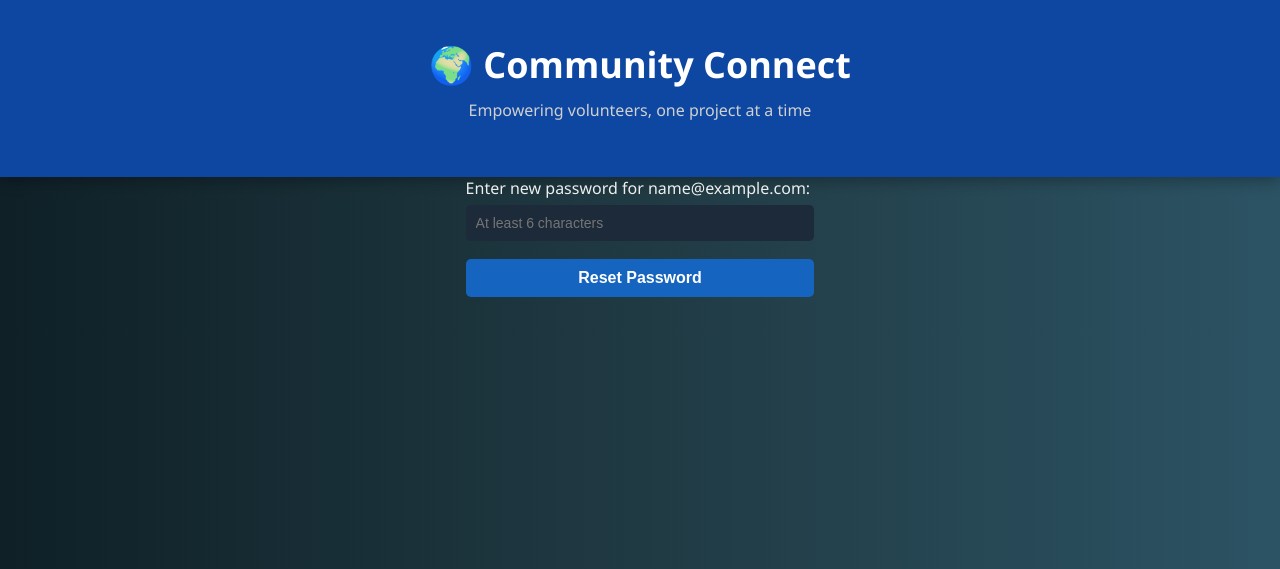
After one commit to Ashok-Joshi/community_connect, a Flask app: template templates/reset_password.html in a window 1280 px wide. The commit adds this page. Shown: the top 569 px of the page. Run offline with Flask 3, Linux system fonts and the light colour scheme; the template is opened without the code that fills it: most values are stand-ins (such as "Sample title", 1, 10 or a date in 2020).

Commit message:
Added Forgot password and Reset password functionality

```diff
--- a/app.py
+++ b/app.py
@@ -60,6 +60,44 @@ def login():
 def dashboard():
     return render_template('dashboard.html')
 
+# Add Route: Forgot password page
+
+@app.route('/forgot-password', methods=['GET', 'POST'])
+def forgot_password():
+    if request.method == 'POST':
+        email = request.form['email']
+        user = User.query.filter_by(email=email).first()
+
+        if not user:
+            flash("❌ This email ID is not registered. Please sign up first.")
+            return redirect(url_for('forgot_password'))
+
+        # If email exists, redirect to reset-password page with email as param
+        return redirect(url_for('reset_password', email=email))
+
+    return render_template('forgot_password.html')
+
+# Add Route: Reset Password Page
+
+@app.route('/reset-password/<email>', methods=['GET', 'POST'])
+def reset_password(email):
+    user = User.query.filter_by(email=email).first()
+
+    if not user:
+        flash("❌ This email ID is not registered. Please sign up first.")
+        return redirect(url_for('home'))
+
+    if request.method == 'POST':
+        new_password = request.form['password']
+        hashed_password = bcrypt.generate_password_hash(new_password).decode('utf-8')
+        user.password = hashed_password
+        db.session.commit()
+        flash("✅ Password updated successfully. Please log in.")
+        return redirect(url_for('home'))
+
+    return render_template('reset_password.html', email=email)
+
+
 # MAIN
 if __name__ == '__main__':
     with app.app_context():
--- /dev/null
+++ b/static/JavaScript/reset_validate.js
@@ -0,0 +1,25 @@
+document.addEventListener("DOMContentLoaded", function () {
+    const form = document.querySelector("form");
+    const passwordInput = document.getElementById("password");
+    const passwordError = document.getElementById("passwordError");
+
+    form.addEventListener("submit", function (e) {
+      const password = passwordInput.value.trim();
+
+      // Password must have: 6+ chars, one uppercase, one lowercase, one special char
+      const passwordPattern = /^(?=.*[a-z])(?=.*[A-Z])(?=.*[!@#$%^&*]).{6,}$/;
+
+      if (!passwordPattern.test(password)) {
+        e.preventDefault(); // Stop form from submitting
+        passwordError.textContent = "❌ Password must include uppercase, lowercase, special char, and be 6+ chars long.";
+        passwordError.style.color = "red";
+
+        // 💡 Popup for user guidance
+        alert(
+          "⚠️ Weak Password!\n\nYour password must have:\n✔️ At least 6 characters\n✔️ One uppercase letter (A-Z)\n✔️ One lowercase letter (a-z)\n✔️ One special character (!, @, #, etc.)"
+        );
+      } else {
+        passwordError.textContent = ""; // Clear error
+      }
+    });
+  });
--- a/static/login.css
+++ b/static/login.css
@@ -102,3 +102,15 @@ button:hover {
 .extra-link a:hover {
   text-decoration: underline;
 }
+
+/* Style for both 'Forgot your password?' and 'Click here to Sign Up' links */
+.auth-link {
+  color: #00aaff;
+  text-decoration: none;
+  font-size: 14px;
+}
+
+.auth-link:hover {
+  text-decoration: underline;
+  cursor: pointer;
+}
--- /dev/null
+++ b/templates/reset_password.html
@@ -0,0 +1,24 @@
+<!DOCTYPE html>
+<html lang="en">
+<head>
+  <meta charset="UTF-8" />
+  <meta name="viewport" content="width=device-width, initial-scale=1.0" />
+  <title>Login | Community Connect</title>
+  <link rel="stylesheet" href="{{ url_for('static', filename='login.css') }}">
+  <script src="{{ url_for('static', filename='JavaScript/reset_validate.js') }}"></script>
+</head>
+<body>
+    <div class="banner">
+        <h1>🌍 Community Connect</h1>
+        <p>Empowering volunteers, one project at a time</p>
+      </div>
+
+    <form method="POST">
+        <label>Enter new password for {{ email }}:</label>
+        <input type="password" id="password" name="password" placeholder="At least 6 characters" required />
+        <button type="submit">Reset Password</button>
+        <p id="passwordError" style="color:red; font-size: 0.9em;"></p>
+    </form>
+
+  </body>
+  </html>
```
Also changed, not shown: static/JavaScript/validate.js (+29 -1 lines), static/signup.css (+15 -5 lines), templates/forgot_password.html (added, +31 -0 lines), templates/index.html (+7 -2 lines), templates/signup.html (+3 -11 lines).
